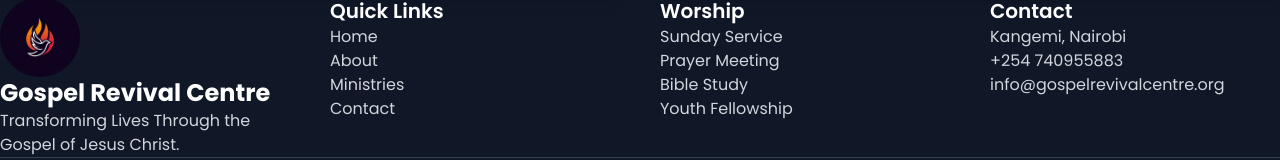
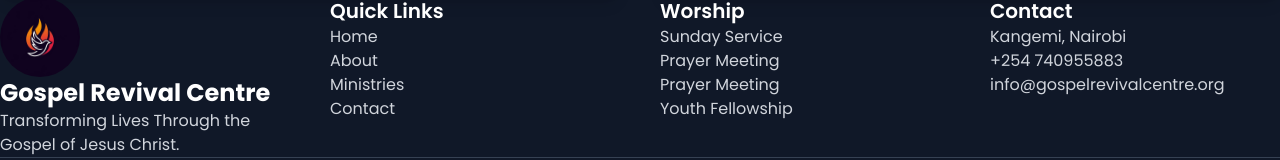
Before and after one commit to Elvo7/Gospel-revival-centre-website, a React (Vite) app: page / in a window 1280 px wide. Shown: the part 3795-3955 px from the top of the page. Built offline with nearby package versions, Linux system fonts and the light colour scheme; no server answers.

Commit message:
Connect Footer to public church settings

```diff
--- a/src/components/Footer.jsx
+++ b/src/components/Footer.jsx
@@ -1,6 +1,51 @@
+import { useEffect, useState } from "react";
 import logo from "../assets/logo.png";
 
+const API_URL = "http://localhost:5000/api/settings/public";
+
 function Footer() {
+  const [settings, setSettings] = useState({
+    church_name: "Gospel Revival Centre",
+    church_tagline:
+      "Transforming Lives Through the Gospel of Jesus Christ.",
+    address: "Kangemi, Nairobi",
+    phone: "+254 740955883",
+    email: "info@gospelrevivalcentre.org",
+    sunday_service: "Sunday Service",
+    midweek_service: "Prayer Meeting",
+  });
+
+  useEffect(() => {
+    let mounted = true;
+
+    const loadSettings = async () => {
+      try {
+        const response = await fetch(API_URL);
+
+        if (!response.ok) {
+          throw new Error(`HTTP error: ${response.status}`);
+        }
+
+        const data = await response.json();
+
+        if (mounted && data.success && data.settings) {
+          setSettings((current) => ({
+            ...current,
+            ...data.settings,
+          }));
+        }
+      } catch (error) {
+        console.error("Failed to load footer settings:", error);
+      }
+    };
+
+    loadSettings();
+
+    return () => {
+      mounted = false;
+    };
+  }, []);
+
   return (
     <footer className="bg-gray-900 text-gray-300">
 
@@ -10,16 +55,16 @@
 
           <img
             src={logo}
-            alt="Church Logo"
+            alt={`${settings.church_name} Logo`}
             className="h-20 w-20 rounded-full mb-4"
           />
 
           <h2 className="text-2xl font-bold text-white">
-            Gospel Revival Centre
+            {settings.church_name}
           </h2>
 
           <p className="mt-4">
-            Transforming Lives Through the Gospel of Jesus Christ.
+            {settings.church_tagline}
           </p>
 
         </div>
@@ -46,9 +91,11 @@
           </h3>
 
           <ul className="space-y-2">
-            <li>Sunday Service</li>
-            <li>Prayer Meeting</li>
-            <li>Bible Study</li>
+            <li>{settings.sunday_service || "Sunday Service"}</li>
+            <li>{settings.prayer_service || "Prayer Meeting"}</li>
+            <li>
+              {settings.midweek_service || "Bible Study"}
+            </li>
             <li>Youth Fellowship</li>
           </ul>
 
@@ -60,9 +107,9 @@
             Contact
           </h3>
 
-          <p>Kangemi, Nairobi</p>
-          <p>+254 740955883</p>
-          <p>info@gospelrevivalcentre.org</p>
+          <p>{settings.address || "Kangemi, Nairobi"}</p>
+          <p>{settings.phone || "+254 740955883"}</p>
+          <p>{settings.email || "info@gospelrevivalcentre.org"}</p>
 
         </div>
 
@@ -71,7 +118,8 @@
       <div className="border-t border-gray-700 py-6 text-center">
 
         <p>
-          © {new Date().getFullYear()} Gospel Revival Centre Kangemi.
+          © {new Date().getFullYear()}{" "}
+          {settings.church_name} Kangemi.
           All Rights Reserved.
         </p>
 
```
